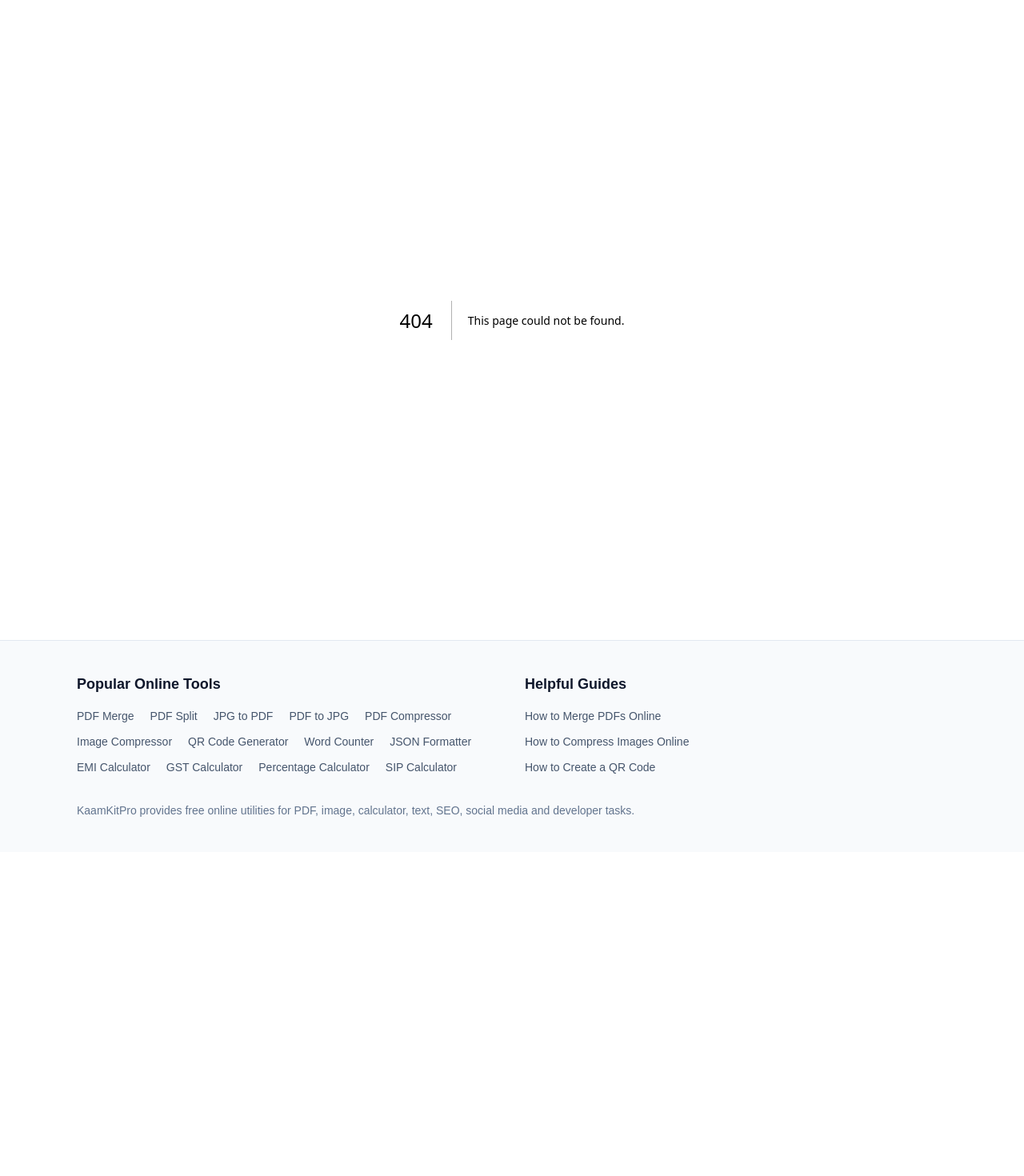
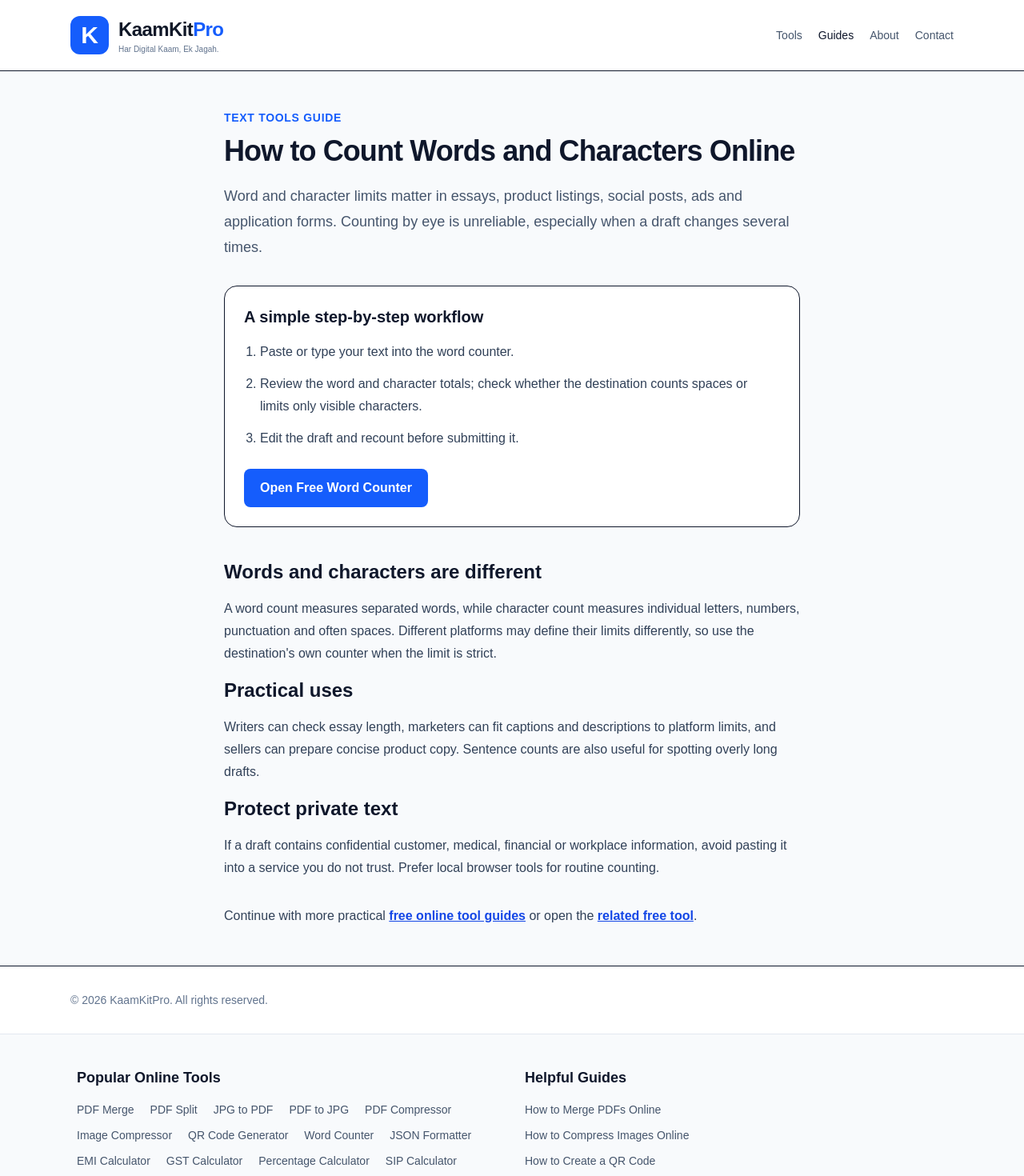
Before and after one commit to WellProSoftware/kaamkitpro, a Next.js app: page /guides/word-counter in a window 1280 px wide. Before the commit this address had no page. Shown: the top 1470 px of the page at 80% size. Before the commit the page ends 1065 px from the top, so only its background shows below. Built offline with nearby package versions, Linux system fonts and the light colour scheme.

Commit message:
feat(seo): add word-counter guide

```diff
--- /dev/null
+++ b/src/app/guides/word-counter/page.tsx
@@ -0,0 +1,25 @@
+import Link from "next/link";
+import type { Metadata } from "next";
+import BrandLogo from "@/components/BrandLogo";
+
+export const metadata: Metadata = {
+  title: "How to Count Words and Characters Online | KaamKitPro",
+  description: "Count words, characters, sentences and spaces in drafts, captions and documents with a free browser-based tool.",
+  alternates: { canonical: "https://kaamkitpro.com/guides/word-counter" },
+};
+
+export default function GuidePage() {
+  return (
+    <main className="min-h-screen bg-slate-50 text-slate-900">
+      <header className="border-b bg-white"><div className="mx-auto flex max-w-6xl items-center justify-between px-6 py-5"><BrandLogo /><nav className="flex gap-5 text-sm font-medium text-slate-600"><Link href="/" className="hover:text-slate-900">Tools</Link><Link href="/guides" className="text-slate-900">Guides</Link><Link href="/about" className="hover:text-slate-900">About</Link><Link href="/contact" className="hover:text-slate-900">Contact</Link></nav></div></header>
+      <article className="mx-auto max-w-3xl px-6 py-12">
+        <p className="text-sm font-semibold uppercase tracking-wider text-blue-600">Text Tools Guide</p>
+        <h1 className="mt-3 text-4xl font-bold tracking-tight">How to Count Words and Characters Online</h1>
+        <p className="mt-5 text-lg leading-8 text-slate-600">Word and character limits matter in essays, product listings, social posts, ads and application forms. Counting by eye is unreliable, especially when a draft changes several times.</p>
+        <div className="mt-8 rounded-2xl border bg-white p-6"><h2 className="text-xl font-bold">A simple step-by-step workflow</h2><ol className="mt-4 list-decimal space-y-3 pl-5 leading-7 text-slate-700"><li>Paste or type your text into the word counter.</li><li>Review the word and character totals; check whether the destination counts spaces or limits only visible characters.</li><li>Edit the draft and recount before submitting it.</li></ol><Link href="/tools/word-counter" className="mt-6 inline-block rounded-lg bg-blue-600 px-5 py-3 font-semibold text-white hover:bg-blue-700">Open Free Word Counter</Link></div>
+        <section className="mt-10 space-y-4"><h2 className="text-2xl font-bold">Words and characters are different</h2><p className="leading-7 text-slate-700">A word count measures separated words, while character count measures individual letters, numbers, punctuation and often spaces. Different platforms may define their limits differently, so use the destination's own counter when the limit is strict.</p><h2 className="text-2xl font-bold">Practical uses</h2><p className="leading-7 text-slate-700">Writers can check essay length, marketers can fit captions and descriptions to platform limits, and sellers can prepare concise product copy. Sentence counts are also useful for spotting overly long drafts.</p><h2 className="text-2xl font-bold">Protect private text</h2><p className="leading-7 text-slate-700">If a draft contains confidential customer, medical, financial or workplace information, avoid pasting it into a service you do not trust. Prefer local browser tools for routine counting.</p></section>
+        <p className="mt-8 leading-7 text-slate-700">Continue with more practical <Link href="/guides" className="font-semibold text-blue-700 underline">free online tool guides</Link> or open the <Link href="/tools/word-counter" className="font-semibold text-blue-700 underline">related free tool</Link>.</p>
+      </article><footer className="border-t bg-white"><div className="mx-auto max-w-6xl px-6 py-8 text-sm text-slate-500">© 2026 KaamKitPro. All rights reserved.</div></footer>
+    </main>
+  );
+}
```
